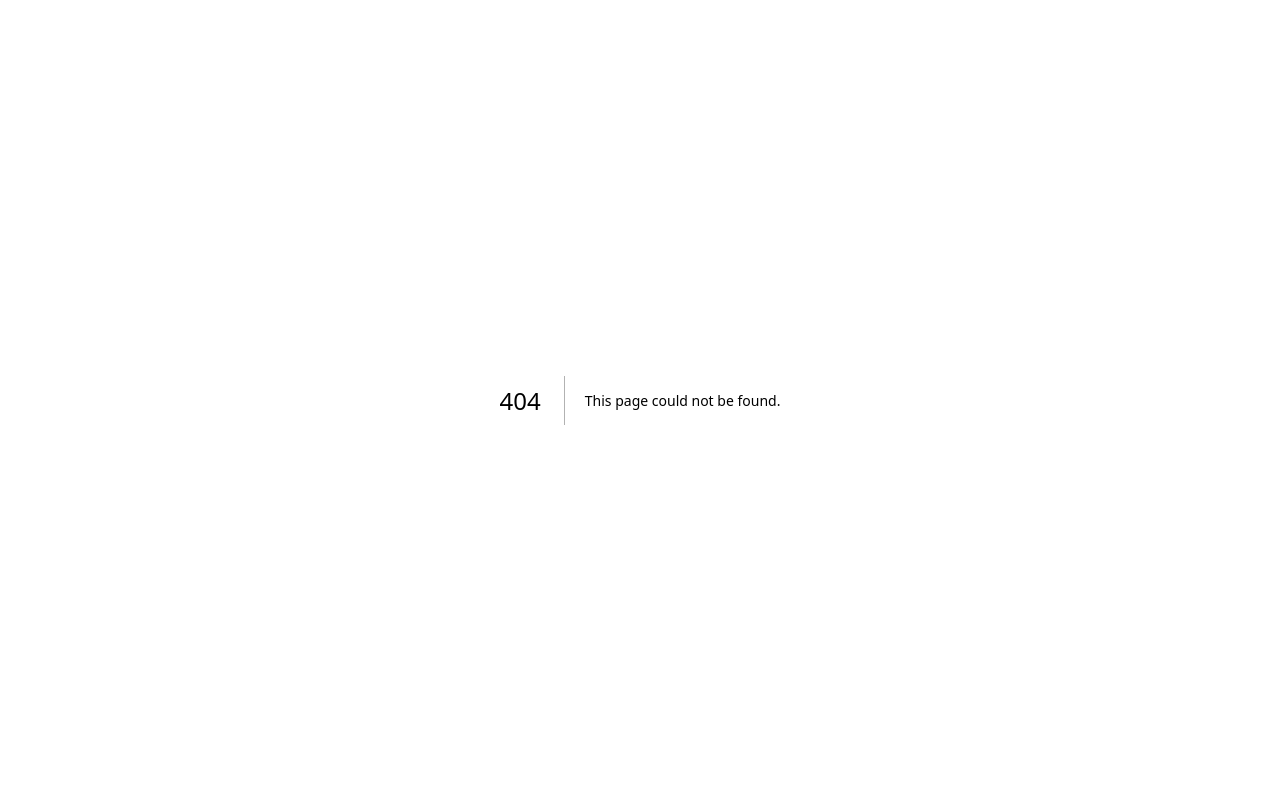
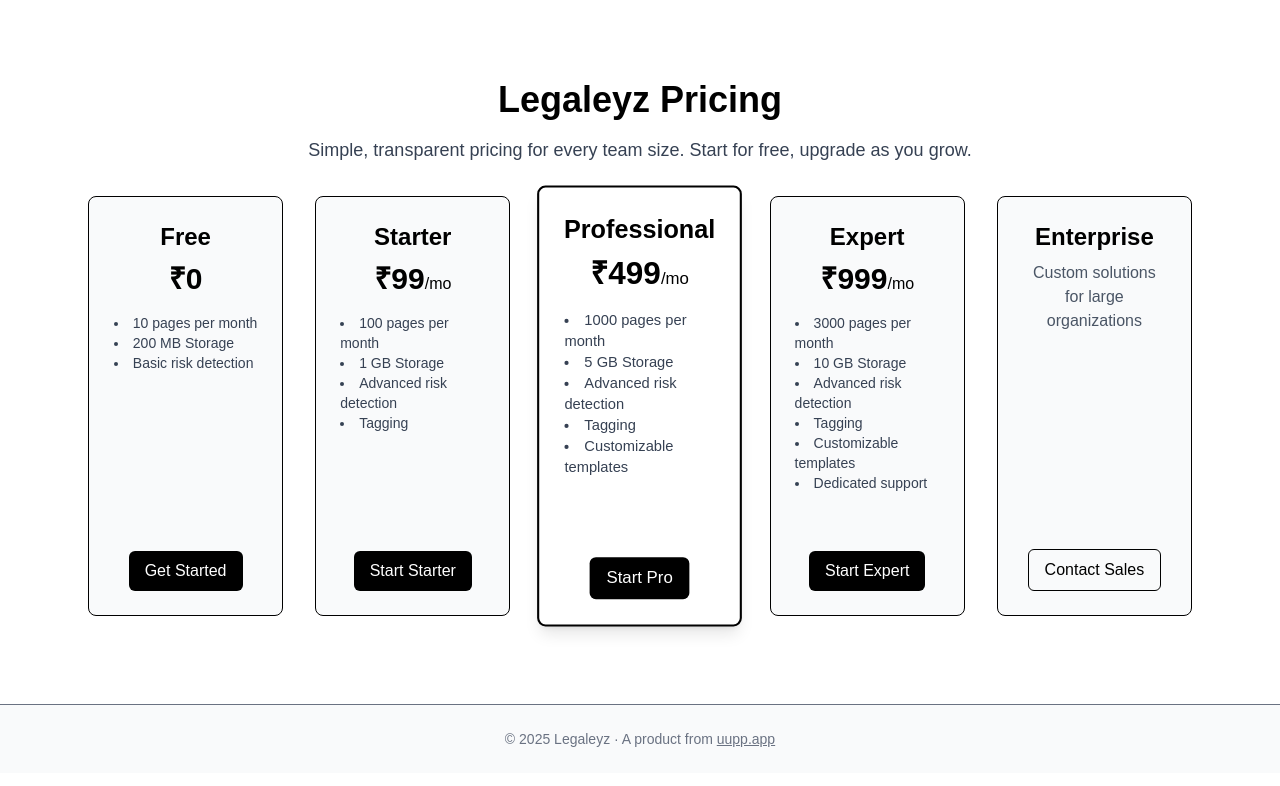
Before and after one commit to xyzabhi/legaleyz, a Next.js app: page /pricing in a window 1280 px wide. Before the commit this address had no page. Shown: the top 786 px of the page. Built offline with nearby package versions, Linux system fonts and the light colour scheme.

Commit message:
build: pricing page added

```diff
--- /dev/null
+++ b/src/app/pricing/page.tsx
@@ -0,0 +1,87 @@
+import Link from "next/link";
+
+export default function Pricing() {
+  const plans = [
+    {
+      name: "Free",
+      price: "₹0",
+      features: ["10 pages per month", "200 MB Storage", "Basic risk detection"],
+    },
+    {
+      name: "Starter",
+      price: "₹99",
+      features: ["100 pages per month", "1 GB Storage", "Advanced risk detection", "Tagging"],
+    },
+    {
+      name: "Professional",
+      price: "₹499",
+      features: ["1000 pages per month", "5 GB Storage", "Advanced risk detection", "Tagging", "Customizable templates"],
+    },
+    {
+      name: "Expert",
+      price: "₹999",
+      features: ["3000 pages per month", "10 GB Storage", "Advanced risk detection", "Tagging", "Customizable templates", "Dedicated support"],
+    },
+    {
+      name: "Enterprise",
+    },
+  ];
+  return (
+    <main className="min-h-screen bg-white text-black">
+      <section className="mx-auto max-w-6xl px-6 pt-20 pb-10 text-center">
+        <h1 className="text-4xl font-bold mb-4">Legaleyz Pricing</h1>
+        <p className="mb-8 text-lg text-gray-700">
+          Simple, transparent pricing for every team size. Start for free, upgrade as you grow.
+        </p>
+        <div className="grid grid-cols-1 sm:grid-cols-2 md:grid-cols-3 lg:grid-cols-5 gap-8">
+          {plans.map((plan, idx) => (
+            <div
+              key={plan.name}
+              className={`border rounded-lg bg-gray-50 flex flex-col justify-between items-center min-h-[420px] p-6 ${plan.name === "Professional" ? "border-2 border-black shadow-lg scale-105 bg-white" : ""}`}
+            >
+              <div className="w-full flex flex-col items-center flex-1">
+                <h2 className="text-2xl font-semibold mb-2">{plan.name}</h2>
+                {plan.price && (
+                  <div className="text-3xl font-bold mb-4">{plan.price}<span className="text-base font-normal">{plan.name !== "Free" && plan.name !== "Enterprise" && "/mo"}</span></div>
+                )}
+                {plan.features && (
+                  <ul className="mb-6 text-left text-sm list-disc list-inside text-gray-700">
+                    {plan.features.map((feature) => (
+                      <li key={feature}>{feature}</li>
+                    ))}
+                  </ul>
+                )}
+                {plan.name === "Enterprise" && (
+                  <div className="mb-6 text-gray-600">Custom solutions for large organizations</div>
+                )}
+              </div>
+              <div className="w-full flex flex-col items-center mt-4">
+                {plan.name === "Free" && (
+                  <Link href="/signup" className="inline-block rounded-md bg-black px-4 py-2 text-white hover:bg-gray-800">Get Started</Link>
+                )}
+                {plan.name === "Starter" && (
+                  <Link href="/signup" className="inline-block rounded-md bg-black px-4 py-2 text-white hover:bg-gray-800">Start Starter</Link>
+                )}
+                {plan.name === "Professional" && (
+                  <Link href="/signup" className="inline-block rounded-md bg-black px-4 py-2 text-white hover:bg-gray-800">Start Pro</Link>
+                )}
+                {plan.name === "Expert" && (
+                  <Link href="/signup" className="inline-block rounded-md bg-black px-4 py-2 text-white hover:bg-gray-800">Start Expert</Link>
+                )}
+                {plan.name === "Enterprise" && (
+                  <Link href="/contact" className="inline-block rounded-md border border-black px-4 py-2 hover:bg-gray-100">Contact Sales</Link>
+                )}
+              </div>
+            </div>
+          ))}
+        </div>
+      </section>
+      <footer className="border-t bg-gray-50 py-6 text-center text-sm text-gray-500 mt-12">
+        <p>
+          © {new Date().getFullYear()} Legaleyz · A product from {" "}
+          <Link href="https://uupp.app" className="underline hover:text-black">uupp.app</Link>
+        </p>
+      </footer>
+    </main>
+  );
+}
```
